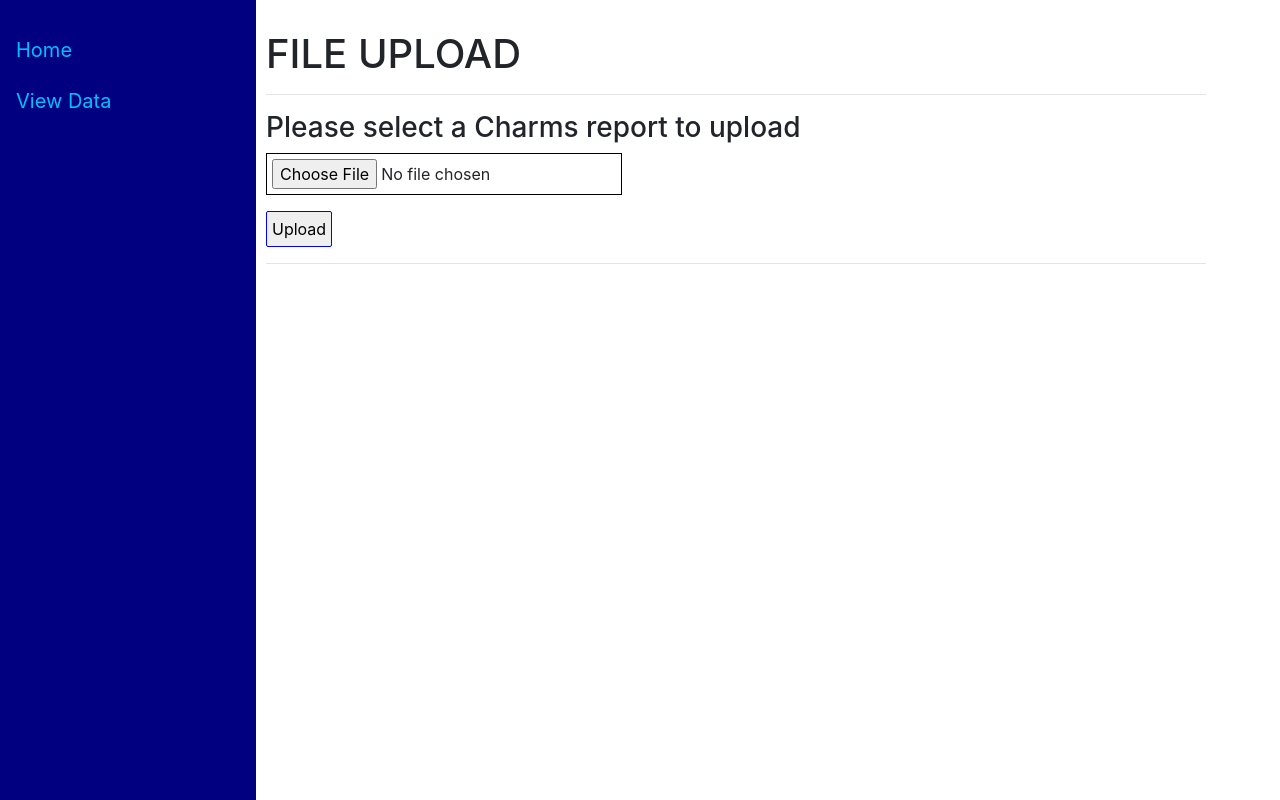
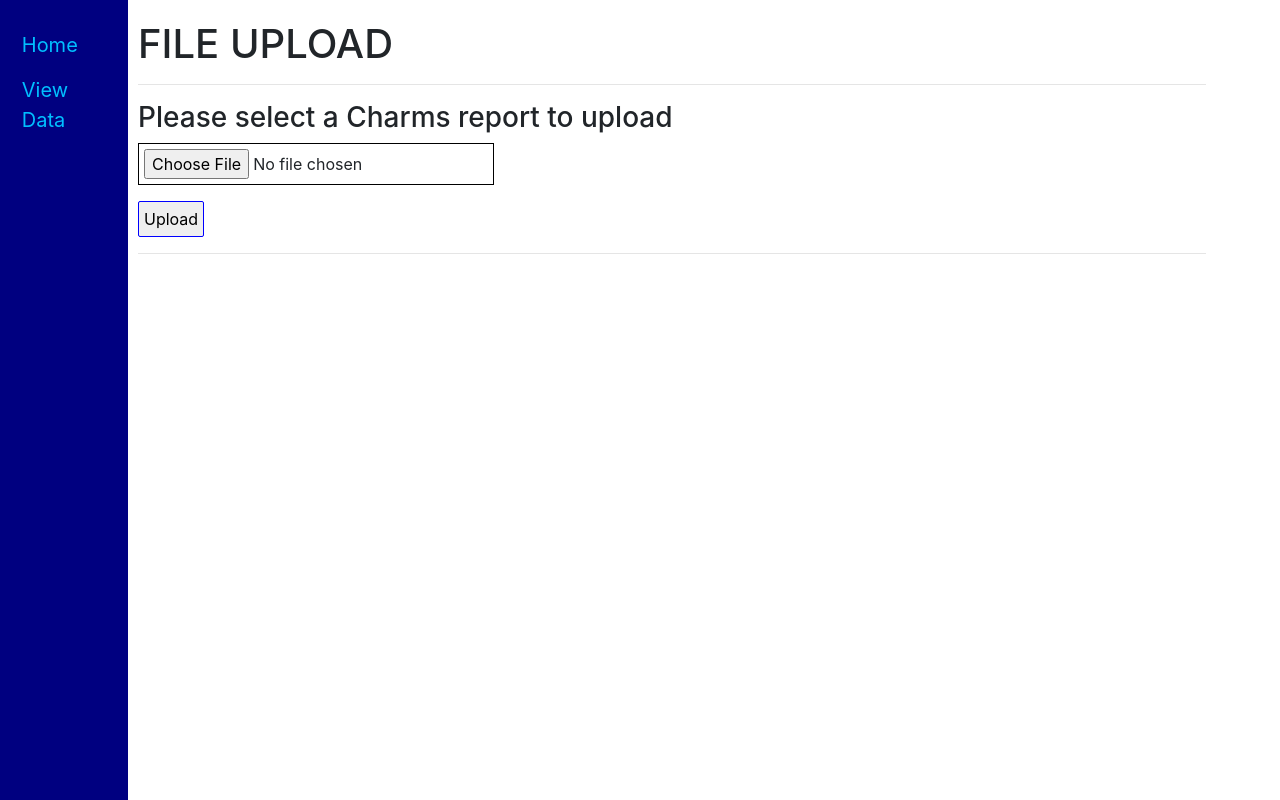
Before and after one commit to SMarhefka/NJITIS601, a Django app: page /upload in a window 1280 px wide. Run offline with Django 3.2, Linux system fonts and the light colour scheme; some libraries are stand-ins or nearby versions.

Commit message:
Updated all view so that they extend off of the base.html view.  As of right now all of the new html files work.

```diff
--- a/django-base/charmsapp/templates/charmsapp/base.html
+++ b/django-base/charmsapp/templates/charmsapp/base.html
@@ -18,9 +18,6 @@
         {% block head_css_site %}
             {#<!-- Required meta tags so that boot strap can work correctly -->#}
             <link rel="stylesheet" href="https://stackpath.bootstrapcdn.com/bootstrap/4.3.1/css/bootstrap.min.css" integrity="sha384-ggOyR0iXCbMQv3Xipma34MD+dH/1fQ784/j6cY/iJTQUOhcWr7x9JvoRxT2MZw1T" crossorigin="anonymous">
-            <script src="https://ajax.googleapis.com/ajax/libs/jquery/3.4.1/jquery.min.js"></script>
-            <script src="https://maxcdn.bootstrapcdn.com/bootstrap/3.4.1/js/bootstrap.min.js"></script>
-
             <style type="text/css">
                 .sidenav {
                     height: 100%;
@@ -35,10 +32,13 @@
                 }
 
                     .sidenav a {
-                        margin: auto;
+                        margin-top: 5px;
+                        margin-left: auto;
+                        margin-right: auto;
+                        margin-bottom: 5px;
+                        padding-top: 5px;
+                        padding-bottom: 5px;
                         width: 66%;
-                        padding: 10px 6px 6px 10px;
-                        text-decoration: none;
                         font-family: -apple-system,BlinkMacSystemFont,"Segoe UI",Roboto,"Helvetica Neue",Arial,"Noto Sans",sans-serif,"Apple Color Emoji","Segoe UI Emoji","Segoe UI Symbol","Noto Color Emoji";
                         font-size: 20px;
                         color: deepskyblue;
@@ -50,10 +50,11 @@
                         }
 
                 .main {
-                    margin-top: 30px;
-                    margin-left: 15%;
+                    padding: 10px;
+                    margin-top: 10px;
+                    margin-bottom: 10px;
+                    margin-left: 10%;
                     margin-right: 5%;
-                    padding: 0px 10px;
                     font-family: -apple-system,BlinkMacSystemFont,"Segoe UI",Roboto,"Helvetica Neue",Arial,"Noto Sans",sans-serif,"Apple Color Emoji","Segoe UI Emoji","Segoe UI Symbol","Noto Color Emoji";
                 }
         </style>
@@ -77,8 +78,11 @@
     {# Set of blocks that can be used to display JavaScript files #}
     {% block footer_javascript %}
         {% block footer_javascript_site %}
+            <script src="https://ajax.googleapis.com/ajax/libs/jquery/3.4.1/jquery.min.js"></script>
+            <script src="https://cdnjs.cloudflare.com/ajax/libs/popper.js/1.14.7/umd/popper.min.js" integrity="sha384-UO2eT0CpHqdSJQ6hJty5KVphtPhzWj9WO1clHTMGa3JDZwrnQq4sF86dIHNDz0W1" crossorigin="anonymous"></script>
             <script src="https://code.jquery.com/jquery-3.5.1.slim.min.js" integrity="sha384-DfXdz2htPH0lsSSs5nCTpuj/zy4C+OGpamoFVy38MVBnE+IbbVYUew+OrCXaRkfj" crossorigin="anonymous"></script>
             <script src="https://stackpath.bootstrapcdn.com/bootstrap/4.5.0/js/bootstrap.min.js" integrity="sha384-OgVRvuATP1z7JjHLkuOU7Xw704+h835Lr+6QL9UvYjZE3Ipu6Tp75j7Bh/kR0JKI" crossorigin="anonymous"></script>
+            <script src="https://maxcdn.bootstrapcdn.com/bootstrap/3.4.1/js/bootstrap.min.js"></script>
         {% endblock footer_javascript_site %}
         {% block footer_javascript_section %}{% endblock footer_javascript_section %}
         {% block footer_javascript_page %}{% endblock footer_javascript_page %}
--- a/django-base/charmsapp/templates/charmsapp/upload.html
+++ b/django-base/charmsapp/templates/charmsapp/upload.html
@@ -1,48 +1,8 @@
-<!-- upload.html -->
-<!doctype html>
+{# charmsapp/templates/charmsapp/upload.html #}
+{% extends 'charmsapp/base.html' %}
 
-<html lang="en">
-<head>
-    {#<!-- Required meta tags -->#}
-    <meta charset="utf-8">
-    <meta name="viewport" content="width=device-width, initial-scale=1, shrink-to-fit=no">
-    <link rel="stylesheet" href="https://stackpath.bootstrapcdn.com/bootstrap/4.3.1/css/bootstrap.min.css" integrity="
-          sha384-ggOyR0iXCbMQv3Xipma34MD+dH/1fQ784/j6cY/iJTQUOhcWr7x9JvoRxT2MZw1T" crossorigin="anonymous">
-
+{% block head_css_section %}
 <style type="text/css">
-        .sidenav {
-            height: 100%;
-            width: 20%;
-            position: fixed;
-            z-index: 1;
-            top: 0;
-            left: 0;
-            background-color: navy;
-            overflow-x: :hidden;
-            padding-top: 20px;
-        }
-
-            .sidenav a {
-                padding: 15px 8px 6px 16px;
-                text-decoration: none;
-                font-family: -apple-system,BlinkMacSystemFont,"Segoe UI",Roboto,"Helvetica Neue",Arial,"Noto Sans",sans-serif,"Apple Color Emoji","Segoe UI Emoji","Segoe UI Symbol","Noto Color Emoji";
-                font-size: 20px;
-                color: deepskyblue;
-                display: block;
-            }
-
-                .sidenav a:hover {
-                    color: #f1f1f1;
-                }
-
-        .main {
-            margin-top: 30px;
-            margin-left: 20%;
-            margin-right: 5%;
-            padding: 0px 10px;
-            font-family: -apple-system,BlinkMacSystemFont,"Segoe UI",Roboto,"Helvetica Neue",Arial,"Noto Sans",sans-serif,"Apple Color Emoji","Segoe UI Emoji","Segoe UI Symbol","Noto Color Emoji";
-        }
-
     .upload {
         border: 1px solid blue;
         padding: 5px;
@@ -50,20 +10,19 @@
         cursor: pointer;
     }
 </style>
-    <meta charset="utf-8">
-    <title>
+{% endblock head_css_section %}
+
+{# Set the title of the view #}
+{% block title %}
     CHARMS UPLOAD
-    </title>
-</head>
-<body>
-    <div class="sidenav">
-        {# <a href="/charmsapp">Home</a> #} {# Commented this out #}
+{% endblock title %}
+
+{% block side_navigation %}
 <a href={% url 'charmsapp:index_view' %}>Home</a>
 <a href={% url 'charmsapp:review_view' %}>View Data</a>
-    </div>
+{% endblock side_navigation %}
 
-    <div id="content" name="content" class="main">
-
+{% block main_content %}
 {% if messages %}
     {% for message in messages %}
         <div class="alert alert-{{ message.tags }}" role="alert">
@@ -85,7 +44,6 @@
     <p></p>
     <input type="submit" value="Upload" class="upload">
 </form>
-
 <p></p>
 <hr>
 <div>
@@ -110,7 +68,4 @@
         </tbody>
     </table>
 </div>
-    </div>
-
-</body>
-</html>
+{% endblock main_content %}
--- a/django-base/charmsapp/views.py
+++ b/django-base/charmsapp/views.py
@@ -16,7 +16,7 @@
 # This view will be where the excel file is uploaded
 def index(request):
     if "GET" == request.method:
-        return render(request, 'charmsapp/index.html', {})
+        return render(request, 'charmsapp/index_orig.html', {})
 
 
 # This is the upload view
```
Also changed, not shown: django-base/charmsapp/templates/charmsapp/index.html (+26 -26 lines), django-base/charmsapp/templates/charmsapp/index_orig.html (added, +36 -0 lines), django-base/charmsapp/templates/charmsapp/review.html (+7 -5 lines), django-base/db.sqlite3. Lines whose indentation alone changed are shown as unchanged.
